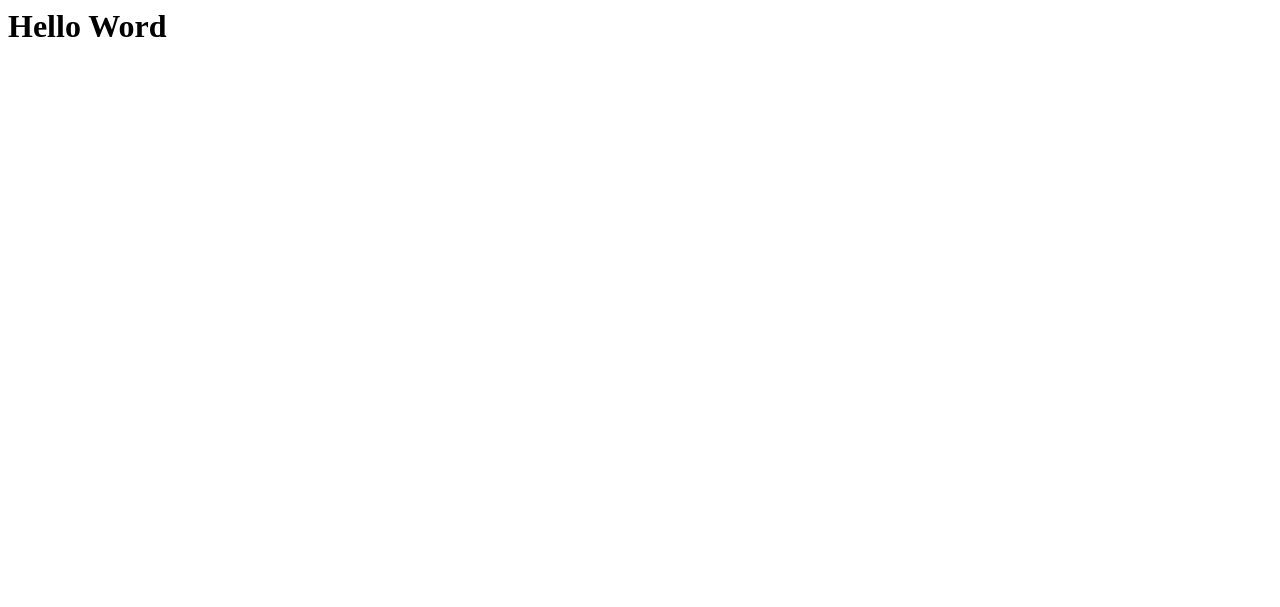
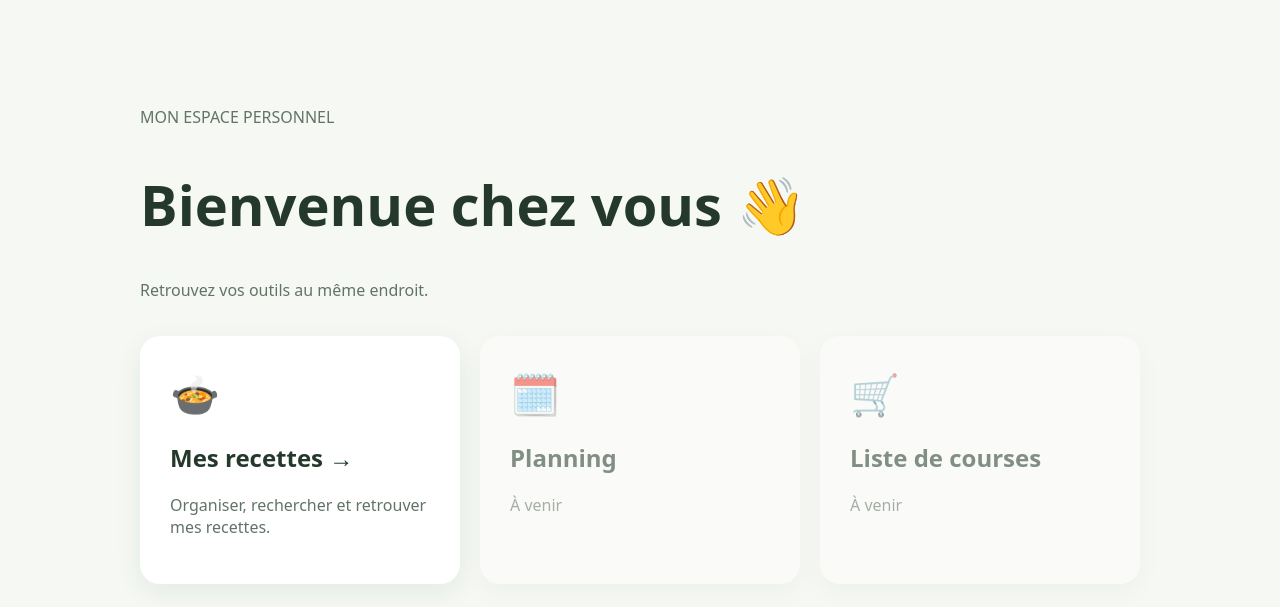
Before and after one commit to heero37/testPages, a plain HTML site: page index.html in a window 1280 px wide. Drawn offline with Linux system fonts and the light colour scheme.

Commit message:
Créer le menu d'accueil avec cartes

```diff
--- a/index.html
+++ b/index.html
@@ -1 +1 @@
-<html><head><title>tests</title></head><body><h1>Hello Word</h1></body></html>
+<!doctype html><html lang="fr"><head><meta charset="utf-8"><meta name="viewport" content="width=device-width,initial-scale=1"><title>Mon espace</title><style>:root{font-family:system-ui,sans-serif;background:#f5f8f3;color:#24382b}body{margin:0}main{max-width:1000px;margin:70px auto;padding:20px}h1{font-size:clamp(2rem,5vw,3.5rem)}p{color:#627468}.grid{display:grid;grid-template-columns:repeat(auto-fit,minmax(240px,1fr));gap:20px;margin-top:35px}.card{display:block;background:white;padding:30px;border-radius:20px;color:inherit;text-decoration:none;box-shadow:0 8px 28px #20352212;transition:transform .2s}.card:hover{transform:translateY(-4px)}.icon{font-size:2.5rem}.disabled{opacity:.55}</style></head><body><main><p>MON ESPACE PERSONNEL</p><h1>Bienvenue chez vous 👋</h1><p>Retrouvez vos outils au même endroit.</p><section class="grid"><a class="card" href="recettes.html"><div class="icon">🍲</div><h2>Mes recettes →</h2><p>Organiser, rechercher et retrouver mes recettes.</p></a><div class="card disabled"><div class="icon">🗓️</div><h2>Planning</h2><p>À venir</p></div><div class="card disabled"><div class="icon">🛒</div><h2>Liste de courses</h2><p>À venir</p></div></section></main></body></html>
```
